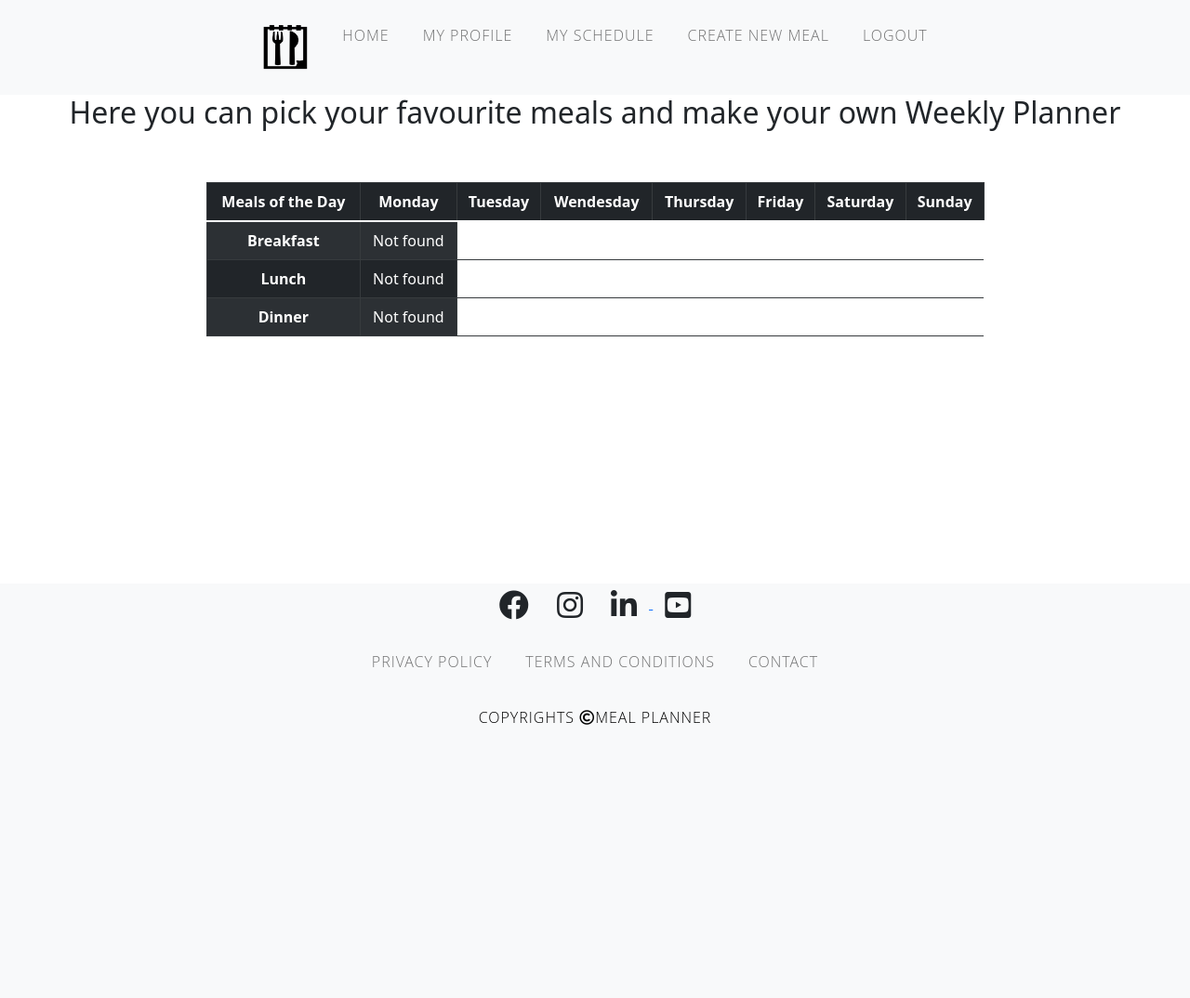
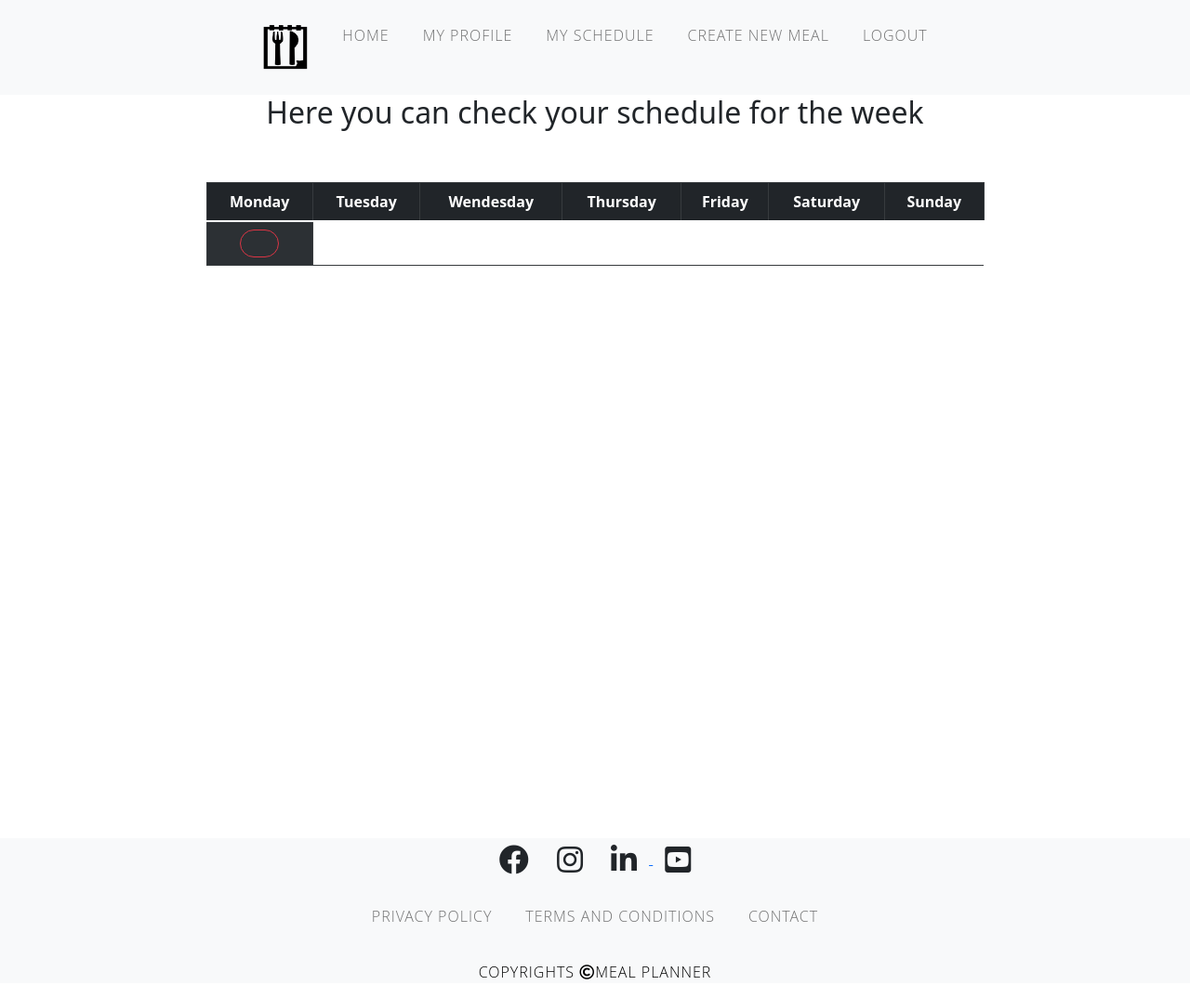
Before and after one commit to markotomic93/Team-3-MealPlanner-Project, a Symfony app: template MealPlan/templates/meal/schedule.html.twig in a window 1280 px wide. Shown: the whole page at 93% size. Before the commit the page ends 780 px from the top, so only its background shows below. Run offline with Twig, Linux system fonts and the light colour scheme; the template is opened without the code that fills it: most values are stand-ins (such as "Sample title", 1, 10 or a date in 2020); lists and menus that the app fills with data are empty; some libraries are stand-ins or nearby versions.

Commit message:
footer fix, schedule delete button, change in db tables

```diff
--- a/MealPlan/public/css/footer.css
+++ b/MealPlan/public/css/footer.css
@@ -15,3 +15,9 @@
     height: 5px;
     color: black;
   }
+
+
+
+  footer {
+    bottom: 0;
+  }
--- a/MealPlan/public/css/style.css
+++ b/MealPlan/public/css/style.css
@@ -4,6 +4,11 @@
   box-sizing: border-box;
   margin: 0;
   padding: 0;
+}
+
+body {
+  height: 100%;
+  width: 100%;
 }
 
 .card-img-top {
@@ -13,7 +18,7 @@
 }
 
 .btndiv {
-  position:absolute;
-  bottom:20px;
+  position: absolute;
+  bottom: 20px;
   right: 80px;
 }
--- a/MealPlan/templates/base.html.twig
+++ b/MealPlan/templates/base.html.twig
@@ -3,14 +3,15 @@
 	<head>
 		<meta charset="UTF-8">
 		<link rel="icon" type="image/png" href="{{ asset('/logosmall.png') }}">
-        <title>{% block title %}Welcome!{% endblock %}</title>
+		<title>
+			{% block title %}Welcome!
+			{% endblock %}
+		</title>
 		<link rel="stylesheet" href="{{ asset('css/login.css') }}">
 		<link rel="stylesheet" href="{{ asset('css/style.css') }}">
 		<link rel="stylesheet" href="{{ asset('css/footer.css') }}">
 
-        {% block stylesheets %}
-            {#{{ encore_entry_link_tags('app') }}#}
-        {% endblock %}
+
 		{% include "components/boot.html.twig" %}
 
 		{% block javascripts %}
@@ -25,10 +26,14 @@
 		{% block hero %}
 			{% include "components/hero.html.twig" %}
 		{% endblock %}
+
+
 		{% block body %}{% endblock %}
+
 		{% block footer %}
 			{% include "components/footer.html.twig" %}
 		{% endblock %}
+
 
 		{% include "components/boot.html.twig" %}
 		<script src="https://code.jquery.com/jquery-3.3.1.slim.min.js" integrity="sha384-q8i/X+965DzO0rT7abK41JStQIAqVgRVzpbzo5smXKp4YfRvH+8abtTE1Pi6jizo" crossorigin="anonymous"></script>
--- a/MealPlan/templates/components/footer.html.twig
+++ b/MealPlan/templates/components/footer.html.twig
@@ -1,5 +1,5 @@
 
-<footer class="text-center fixed-bottom bg-light">
+<footer class="text-center bg-light">
   <div class="container">
     <a href="https://www.facebook.com/"> <i class="btn fab fa-facebook fs-2 text-dark"></i></a>
     <a href="https://www.instagram.com/"> <i class="btn fab fa-instagram fs-2 text-dark"></i></a>
--- a/MealPlan/templates/components/hero.html.twig
+++ b/MealPlan/templates/components/hero.html.twig
@@ -1,7 +1,7 @@
 
 <div class="jumbotron jumbotron-fluid text-center mt-5">
   <div class="container">
-    <img class="logobig" src="../../logobig.png" width="70%" height="20%">
+    <img class="logobig" src="/logobig.png" width="70%" height="20%">
     <p class="mb-4 fs-3">Check out Beautiful made Home Cooked Meals <br> We have Recepies for everybody from around the World</p>
     <a class="btn btn-dark btn-lg" href="#section" role="button">Take a look </a>
   </div>
--- a/MealPlan/templates/meal/profile.html.twig
+++ b/MealPlan/templates/meal/profile.html.twig
@@ -8,7 +8,7 @@
 	<h1 class="page-header fw-light text-center py-5">
 		Edit Profile
 	</h1>
-	<div class="container ">
+	<div class="container">
 		<div class="row d-flex justify-content-center">
 			<div class="col-12 col-sm-10 col-md-8 col-lg-6 ">
 				<div class="form mb-4">
@@ -20,4 +20,6 @@
 		</div>
 	</div>
 
+		<div style="height:300px"></div>
+
 {% endblock %}
--- a/MealPlan/templates/meal/schedule.html.twig
+++ b/MealPlan/templates/meal/schedule.html.twig
@@ -2,15 +2,14 @@
 {% block body %}
 	{% block hero %}{% endblock %}
 	<h2 class="text-center">
-		Here you can pick your favourite meals and make your own Weekly Planner
+		Here you can check your schedule for the week
 	</h2>
 
-	<div class="container d-flex justify-content-center">
-
+	<div class="container">
+		<div class="d-flex justify-content-center">
 		<table class="table table-bordered table-striped table-dark align-middle  text-white text-center  w-75  mt-5">
 			<thead>
 				<tr>
-					<th>Meals of the Day</th>
 					<th>Monday</th>
 					<th>Tuesday</th>
 					<th>Wendesday</th>
@@ -23,25 +22,33 @@
 
 			<tbody>
 				<tr>
-					<th scope="row">Breakfast</th>
+					{% set i = 0 %}
 					{% for day in week %}
 						{% for meal in meals %}
-							{% if day == meal.day and meal.meal_time == "Break Fast" and meal.user_fk_id == id %}
+							{% if day == meal.day and meal.user_fk_id == id %}
 								{% set statusMeal = "true" %}
+
 							{% endif %}
 						{% endfor %}
 						{% if statusMeal == "true" %}
 
-							<td>{{ meals[i].id }}</td>
+							<td>{{ meals[i].meal_name }}<br><a href="/deleteschedule/{{ meals[i].id }}" onclick="return confirm('Are you sure you want to delete this?')"><i class="fas fa-minus btn btn-outline-danger  fw-light rounded-pill"></i></a>
+							</td>
+
 						{% else %}
-							<td>Not found</td>
+
+							<td><a href="/" style="text-decoration: none; color:red;"><i class="fas fa-plus btn btn-outline-danger  fw-light rounded-pill"></i></a></td>
+
 						{% endif %}
+
 						{% set statusMeal = "false" %}
 						{% set i = i+1 %}
+
 					{% endfor %}
+
 				</tr>
 
-
+{#
 				<tr>
 					<th scope="row">Lunch</th>
 					{% set i = 0 %}
@@ -52,9 +59,9 @@
 							{% endif %}
 						{% endfor %}
 						{% if statusMeal == "true" %}
-							<td>{{ meals[i].meal_name }}</td>
+							<td>{{ meals[i].id }}</td>
 						{% else %}
-							<td>Not found</td>
+							<td>+</td>
 						{% endif %}
 						{% set statusMeal = "false" %}
 						{% set i = i+1 %}
@@ -71,15 +78,20 @@
 							{% endif %}
 						{% endfor %}
 						{% if statusMeal == "true" %}
-							<td>{{ meals[i].meal_name }}</td>
+							<td>{{ meals[i].id }}</td>
 						{% else %}
-							<td>Not found</td>
+							<td>+</td>
 						{% endif %}
 						{% set statusMeal = "false" %}
 						{% set i = i+1 %}
 					{% endfor %}
-				</tr>
+				</tr> #}
 			</tbody>
 		</table>
 	</div>
+	</div>
+
+
+
+	<div style="height:600px"></div>
 {% endblock %}
```
Also changed, not shown: MealPlan/src/Controller/MealController.php (+28 -15 lines), MealPlan/src/Entity/Schedule.php (+0 -13 lines), MealPlan/templates/meal/block.html.twig (+12 -1 lines), MealPlan/templates/meal/index.html.twig (+60 -20 lines), database/mealplanner.sql (+2 -13 lines). Lines whose indentation alone changed are shown as unchanged.
